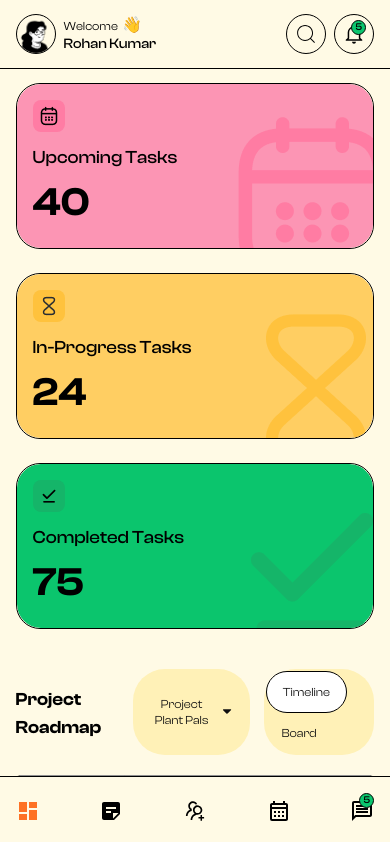
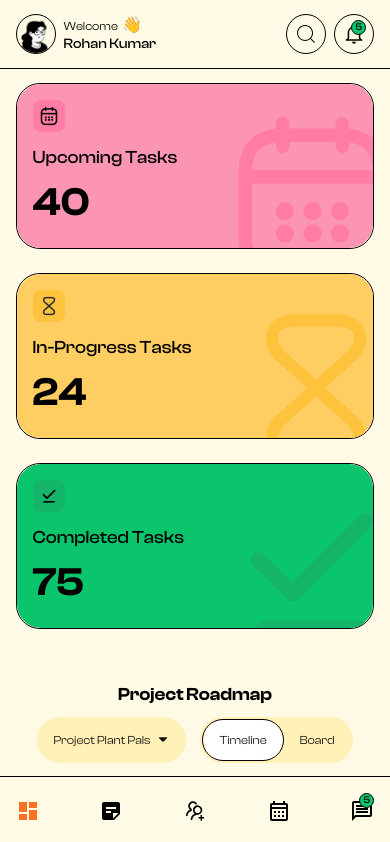
Before and after one commit to six-shot/Neubrutal-Dashboaard, a Next.js app: page /dashboard in a window 390 px wide. Shown: the top 842 px of the page. Built offline with nearby package versions, Linux system fonts and the light colour scheme.

Commit message:
mobile overview

```diff
--- a/app/components/dashboard/projectroadmap/index.js
+++ b/app/components/dashboard/projectroadmap/index.js
@@ -8,7 +8,7 @@ export default function ProjectMap() {
   return (
     <div>
       <div className="mt-10">
-        <div className="flex justify-between items-center">
+        <div className="flex sm:flex-row flex-col justify-between items-center">
           <h5 className="font-clash_semibold text-lg mt-3 mb-2">
             Project Roadmap
           </h5>
--- a/app/dashboard/layout.js
+++ b/app/dashboard/layout.js
@@ -19,7 +19,7 @@ const Layout = ({ children }) => {
     <div className="relative">
       <div className="max-w-[1440px] mx-auto">
         <div className="w-full h-full    bg-[#FFFAE5]">
-          <div className="w-full h-screen bg-[#FFFAE5] rounded-[32px]">
+          <div className="w-full sm:h-screen bg-[#FFFAE5] sm:pb-0 pb-[30%]">
             <Header />
             {children}
           </div>
--- a/app/dashboard/messages/page.js
+++ b/app/dashboard/messages/page.js
@@ -9,7 +9,7 @@ function Messages() {
 
       {/* mobile deisgn */}
       <div className="sm:hidden block">
-        <div className=" px-[4%] mt-[12vh]">
+        <div className=" px-[4%] mt-[12vh] ">
           {/* <h5 className="font-clash_semibold text-2xl">Messages</h5> */}
           <div className="px-[18%] mt-[2%]">
             <div className="bg-[#FFF1B7] flex  rounded-[32px] p-[5px]">
```
